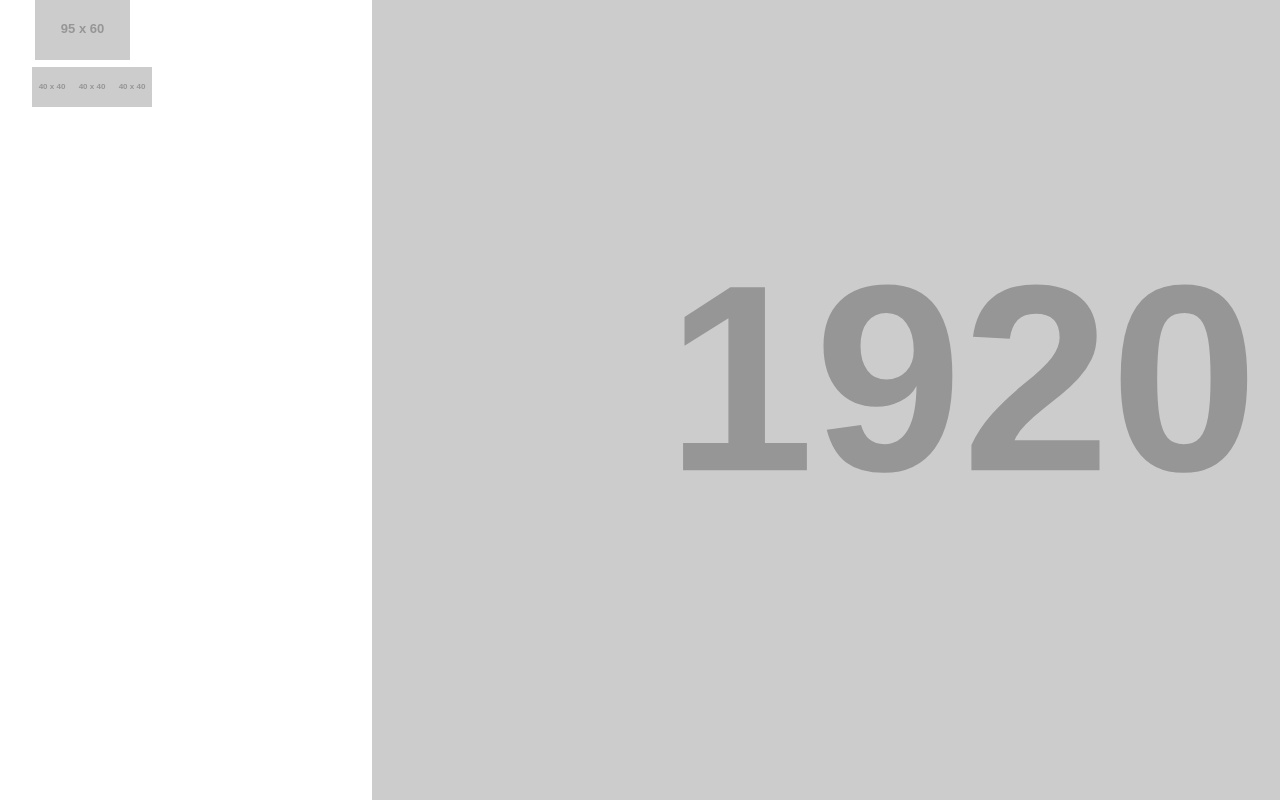
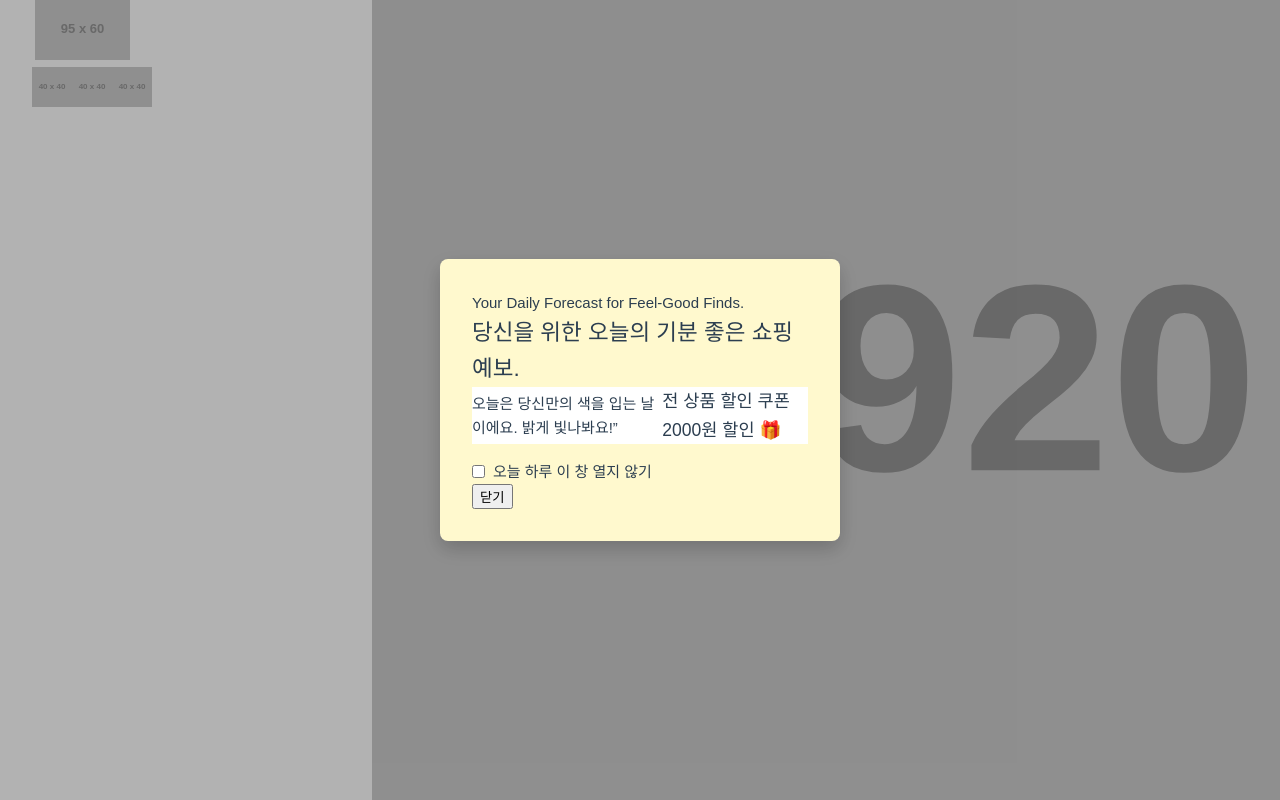
Before and after one commit to yura220/Vue-RaRa, a Vue app: page / in a window 1280 px wide. Shown: the top 800 px of the page. Built offline with nearby package versions, Linux system fonts and the light colour scheme.

Commit message:
5/11 팝업생성

```diff
--- a/src/components/Home.vue
+++ b/src/components/Home.vue
@@ -1,10 +1,52 @@
 <script setup>
 import './css/main.css'
 import Weather from './Weather.vue';
+import Popup from './Popup.vue'
+import { useRouter } from 'vue-router';
+import { ref, onMounted } from 'vue';
 
+const router = useRouter();
+const showPopup = ref(false);
+const dontShowAgain = ref(false);
+const todayKey = `hidePopup_${new Date().toISOString().slice(0, 10)}`;
+
+onMounted(() => {
+  const hideToday = localStorage.getItem(todayKey);
+  if (!hideToday) {
+    showPopup.value = true;
+  }
+});
+
+function goToEvent() {
+  router.push('/event');
+}
+
+function handleClose() {
+  if (dontShowAgain.value) {
+    localStorage.setItem(todayKey, 'true');
+  }
+  showPopup.value = false;
+}
 </script>
 
 <template>
+  <Popup v-if="showPopup" @close="showPopup = false">
+    <div class="event-popup">
+      <p>Your Daily Forecast for Feel-Good Finds.</p>
+      <h2>당신을 위한 오늘의 기분 좋은 쇼핑 예보.</h2>
+      <div class="event-click" @click="goToEvent">
+        <p>오늘은 당신만의 색을 입는 날이에요. 밝게 빛나봐요!”</p>
+        <h3>전 상품 할인 쿠폰 2000원 할인 🎁</h3>
+      </div>
+    </div>
+
+    <label style="display: flex; align-items: center; margin-top: 1rem;">
+      <input type="checkbox" v-model="dontShowAgain" />
+      <span style="margin-left: 0.5rem;">오늘 하루 이 창 열지 않기</span>
+    </label>
+
+    <button class="close-btn" @click="handleClose">닫기</button>
+  </Popup>
   <div class="title">
     <div class="wrap">
       <div class="title-img">
@@ -19,3 +61,11 @@ import Weather from './Weather.vue';
 
   <Weather />
 </template>
+<style scoped>
+.event-click {
+  background: white;
+  display: flex;
+  justify-content: center;
+  align-items: center;
+}
+</style>
--- /dev/null
+++ b/src/components/Popup.vue
@@ -0,0 +1,30 @@
+<template>
+  <div class="popup-wrapper" @click="$emit('close')">
+    <div class="popup-box" @click.stop>
+      <slot />
+    </div>
+  </div>
+</template>
+
+<style scoped>
+.popup-wrapper {
+  position: fixed;
+  top: 0; left: 0;
+  width: 100vw; height: 100vh;
+  background: rgba(0, 0, 0, 0.3);
+  display: flex;
+  justify-content: center;
+  align-items: center;
+  z-index: 999;
+}
+.popup-box {
+  background: #FFF9CE;
+  padding: 2rem;
+  border-radius: 8px;
+  max-width: 400px;
+  box-shadow: 0 8px 20px rgba(0,0,0,0.2);
+}
+.close-btn {
+  margin-top: 1rem;
+}
+</style>
```
